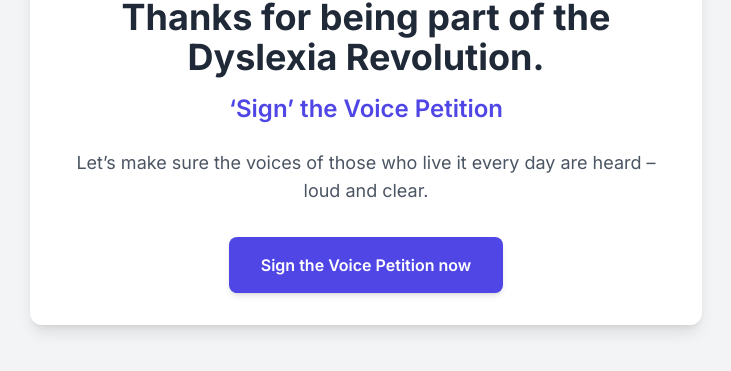
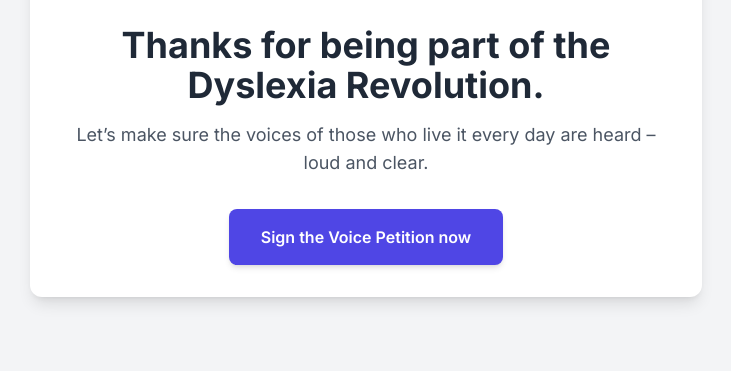
Before and after one commit to Force36/Voicenotepetition, a browser extension: page index.html in a window 1280 px wide. Shown: the part 319-690 px from the top of the page, without its empty margins (274-1005 px from the left). Drawn offline with nearby package versions, Linux system fonts and the light colour scheme.

Commit message:
Prepare for clean deployment

```diff
--- a/index.html
+++ b/index.html
@@ -29,7 +29,6 @@
                     <img src="images/BDA.png" alt="British Dyslexia Association Logo" class="h-20 md:h-24">
                 </div>
                 <h1 class="text-3xl md:text-4xl font-bold text-gray-800 mb-4">Thanks for being part of the Dyslexia Revolution.</h1>
-                <p class="text-2xl text-indigo-600 font-semibold mb-6">‘Sign’ the Voice Petition</p>
                 <p class="text-lg text-gray-600 mb-8">Let’s make sure the voices of those who live it every day are heard – loud and clear.</p>
                 <button id="sign-petition-btn" class="w-full md:w-auto px-8 py-4 rounded-lg font-semibold text-white shadow-md transition-all duration-300 ease-in-out bg-indigo-600 hover:bg-indigo-700">Sign the Voice Petition now</button>
             </div>
```
